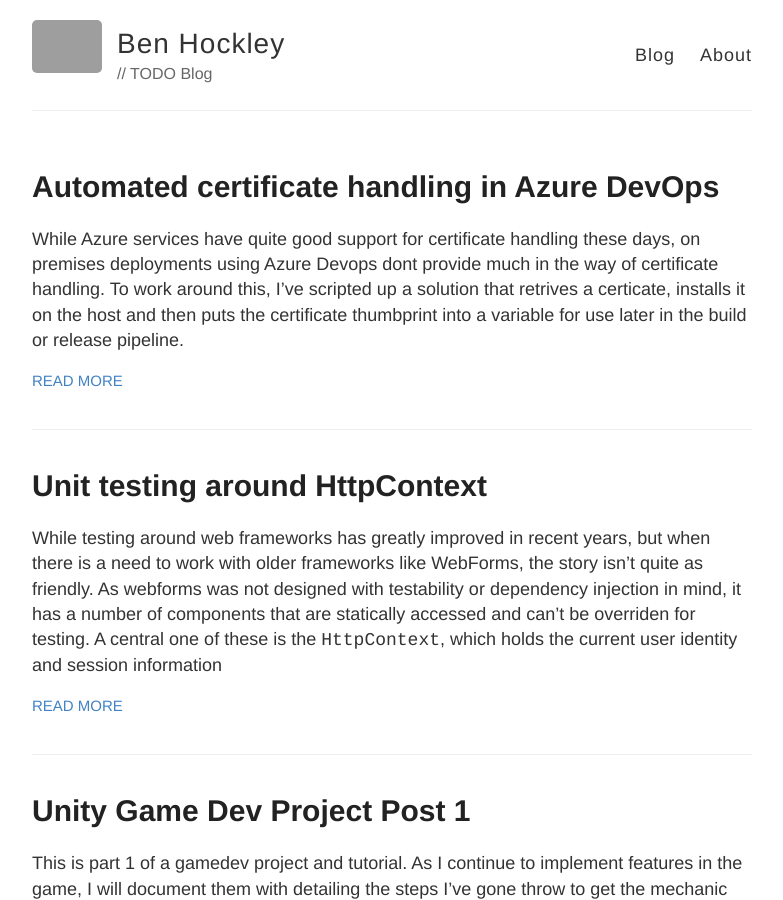
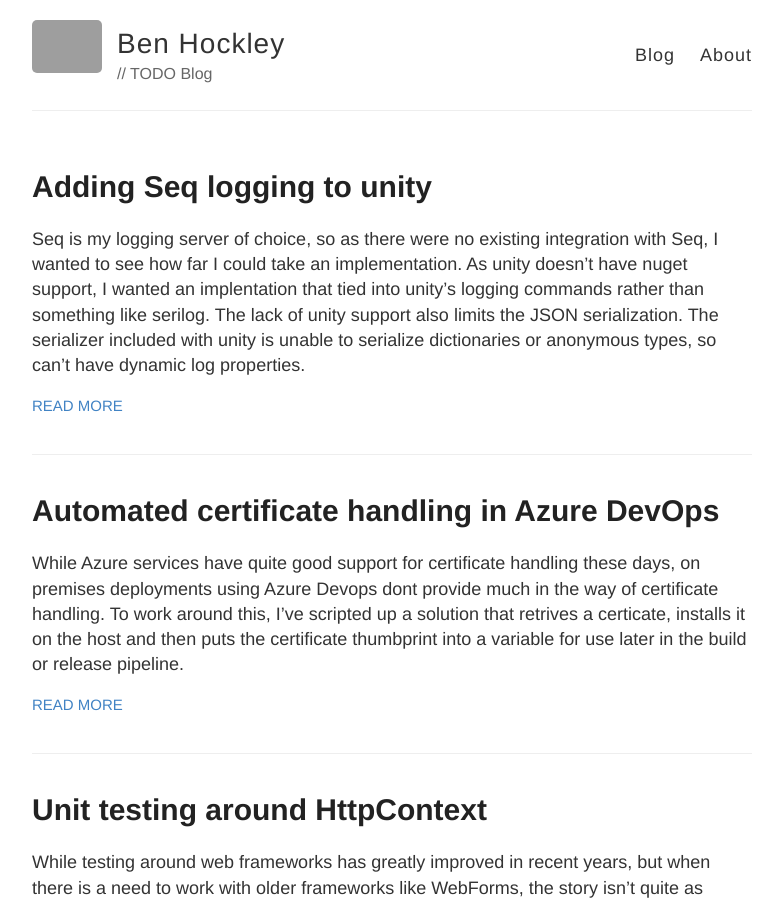
Before and after one commit to Togusa09/Togusa09.github.io, a Jekyll site: the page built from index.html, in a window 1280 px wide and 900 px high. Shown: the whole window, without its empty margins (248-1031 px from the left). Built offline with Jekyll 4.4.1, drawn with Linux system fonts in a browser that asks for light colours; grey boxes are pictures that could not be loaded.

Commit message:
Added seq logging for unity post

```diff
--- a/_config.yml
+++ b/_config.yml
@@ -79,6 +79,7 @@ sass:
 plugins:
   - jekyll-sitemap # Create a sitemap using the official Jekyll sitemap gem
   - jekyll-feed # Create an Atom feed using the official Jekyll feed gem
+  - jekyll-gist
 
 # Exclude these files from your production _site
 exclude:
--- /dev/null
+++ b/_posts/2019-6-30-Seq-logging-for-unity.md
@@ -0,0 +1,11 @@
+---
+layout: post
+title: Adding Seq logging to unity
+categories: Seq Unity Logging
+---
+
+Seq is my logging server of choice, so as there were no existing integration with Seq, I wanted to see how far I could take an implementation. As unity doesn't have nuget support, I wanted an implentation that tied into unity's logging commands rather than something like serilog. The lack of unity support also limits the JSON serialization. The serializer included with unity is unable to serialize dictionaries or anonymous types, so can't have dynamic log properties.
+
+This is just a proof of concept, but the limitations of unity json serialization and lack of formatted logging commands require a more extensive implementation. To provide a logging feature in line with what we're used to, it would require implementation of custom logging commands and either a customer JSON serializer, or dependency on one available in the asset store.
+
+{% gist c2dbeb103ae47ebde01341b22818afee %}
```
